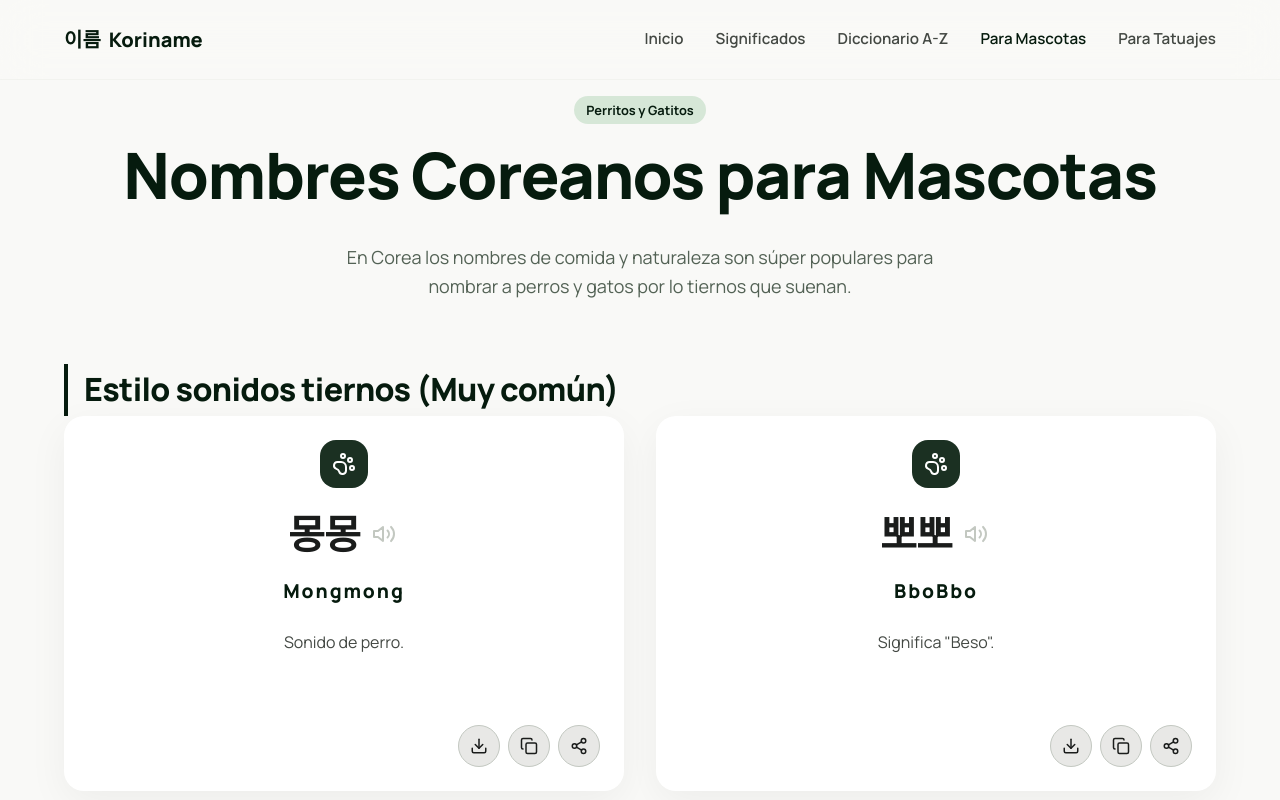
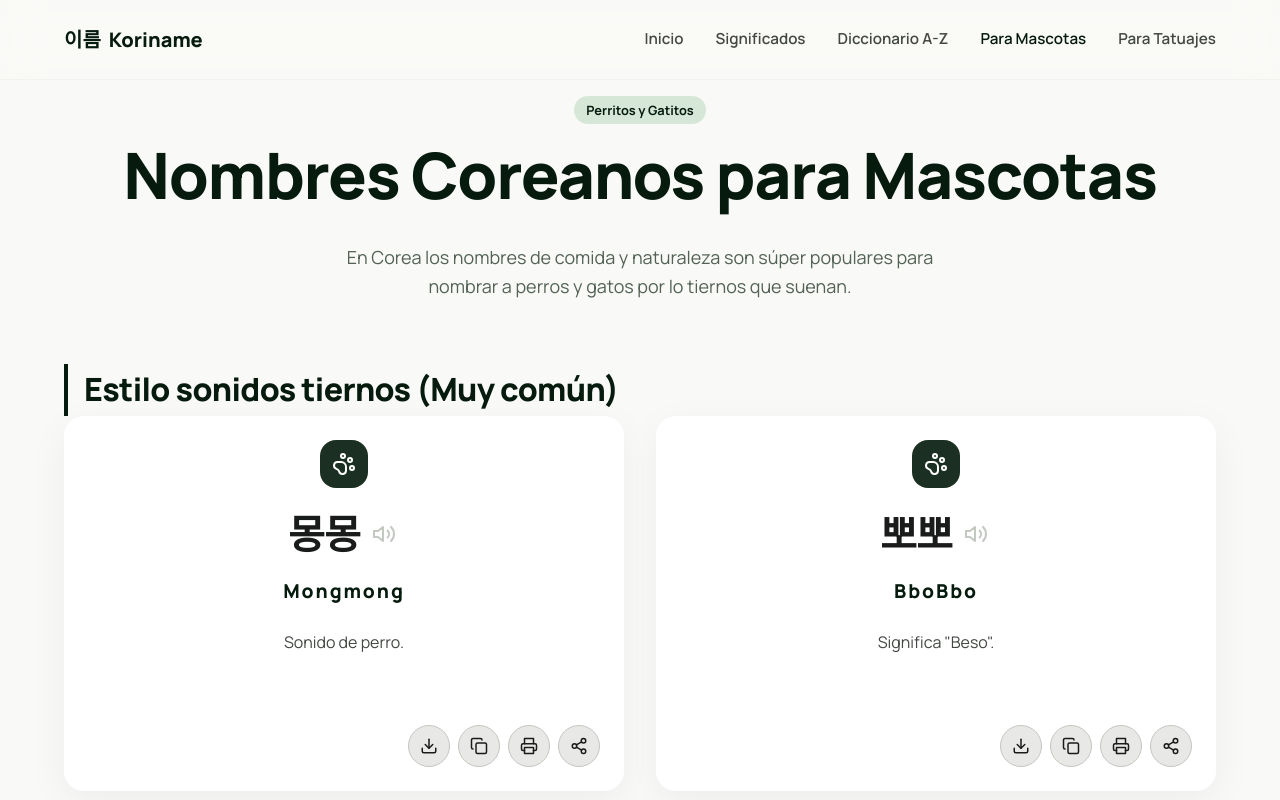
Before and after one commit to cesar20984/mi-nombre-coreano, a React (Vite) app: page /mascotas in a window 1280 px wide. Shown: the top 800 px of the page. Built offline with nearby package versions, Linux system fonts and the light colour scheme.

Commit message:
UI: Reordenar botones de acción según dispositivo (Móvil vs PC) en etiquetas y tarjetas

```diff
--- a/src/components/LabelCreator.jsx
+++ b/src/components/LabelCreator.jsx
@@ -224,18 +224,12 @@ export default function LabelCreator({ result }) {
         ))}
       </div>
 
-      <div style={{
-        display: 'grid',
-        gridTemplateColumns: isDesktop ? 'repeat(4, 1fr)' : 'repeat(2, 1fr)',
-        gap: '0.75rem',
-        maxWidth: '600px',
-        margin: '0 auto'
-      }}>
-        <button className="btn btn-primary" onClick={handleDownload} style={{ width: '100%', justifyContent: 'center' }}>
+      <div className="action-buttons-container grid-layout" style={{ maxWidth: '600px' }}>
+        <button className="btn btn-primary btn-order-download" onClick={handleDownload} style={{ width: '100%', justifyContent: 'center' }}>
           <Download size={18} /> <span style={{ fontSize: '0.9rem' }}>Guardar</span>
         </button>
 
-        <button className="btn" onClick={handleCopy} style={{
+        <button className="btn btn-order-copy" onClick={handleCopy} style={{
           width: '100%', justifyContent: 'center',
           backgroundColor: copying ? 'var(--success-container)' : 'var(--surface-container-high)',
           color: copying ? 'var(--on-success-container)' : 'var(--on-surface)',
@@ -245,15 +239,13 @@ export default function LabelCreator({ result }) {
           <span style={{ fontSize: '0.9rem' }}>{copying ? 'Copiado' : 'Copiar'}</span>
         </button>
 
-        <button className="btn" onClick={handleShare} style={{ width: '100%', justifyContent: 'center', backgroundColor: 'var(--surface-container-high)', color: 'var(--on-surface)', border: '1px solid var(--outline-variant)' }}>
+        <button className="btn btn-order-share" onClick={handleShare} style={{ width: '100%', justifyContent: 'center', backgroundColor: 'var(--surface-container-high)', color: 'var(--on-surface)', border: '1px solid var(--outline-variant)' }}>
           <Share2 size={18} /> <span style={{ fontSize: '0.9rem' }}>Compartir</span>
         </button>
 
-        {isDesktop && (
-          <button className="btn" onClick={handlePrint} style={{ width: '100%', justifyContent: 'center', backgroundColor: 'var(--surface-container-high)', color: 'var(--on-surface)', border: '1px solid var(--outline-variant)' }}>
-            <Printer size={18} /> <span style={{ fontSize: '0.9rem' }}>Imprimir</span>
-          </button>
-        )}
+        <button className="btn btn-print btn-order-print" onClick={handlePrint} style={{ width: '100%', justifyContent: 'center', backgroundColor: 'var(--surface-container-high)', color: 'var(--on-surface)', border: '1px solid var(--outline-variant)' }}>
+          <Printer size={18} /> <span style={{ fontSize: '0.9rem' }}>Imprimir</span>
+        </button>
       </div>
 
       {!isDesktop && (
--- a/src/components/ShareableItemCard.jsx
+++ b/src/components/ShareableItemCard.jsx
@@ -1,7 +1,7 @@
 import { useState, useRef } from 'react';
-import { Download, Copy, Share2, Check } from 'lucide-react';
+import { Download, Copy, Share2, Check, Printer } from 'lucide-react';
 import SpeakButton from './SpeakButton';
-import { copyAsImage, shareAsImage, downloadAsImage } from '../utils/shareUtils';
+import { copyAsImage, shareAsImage, downloadAsImage, printAsImage } from '../utils/shareUtils';
 
 /**
  * Reusable card for list items (pets, tattoos, dictionary)
@@ -22,6 +22,7 @@ export default function ShareableItemCard({
   const handleDownload = () => downloadAsImage(cardRef.current, `koriname-${roman}`, '#ffffff');
   const handleCopy = () => copyAsImage(cardRef.current, '#ffffff', setCopying);
   const handleShare = () => shareAsImage(cardRef.current, '#ffffff', shareTitle, shareText);
+  const handlePrint = () => printAsImage(cardRef.current, '#ffffff', shareTitle);
 
   return (
     <div className="card hover-up" style={{
@@ -80,17 +81,13 @@ export default function ShareableItemCard({
       </div>
 
       {/* Action Buttons - Ignored in capture */}
-      <div data-html2canvas-ignore="true" style={{
-        marginTop: '0.5rem',
-        display: 'flex',
-        justifyContent: 'flex-end',
-        gap: '0.5rem'
-      }}>
-        <button onClick={handleDownload} className="btn-icon" title="Guardar imagen"><Download size={18} /></button>
-        <button onClick={handleCopy} className="btn-icon" title="Copiar" style={{ background: copying ? 'var(--success-container)' : '' }}>
+      <div data-html2canvas-ignore="true" className="action-buttons-container" style={{ marginTop: '0.5rem' }}>
+        <button onClick={handleDownload} className="btn-icon btn-order-download" title="Guardar imagen"><Download size={18} /></button>
+        <button onClick={handleCopy} className="btn-icon btn-order-copy" title="Copiar" style={{ background: copying ? 'var(--success-container)' : '' }}>
           {copying ? <Check size={18} /> : <Copy size={18} />}
         </button>
-        <button onClick={handleShare} className="btn-icon" title="Compartir"><Share2 size={18} /></button>
+        <button onClick={handleShare} className="btn-icon btn-order-share" title="Compartir"><Share2 size={18} /></button>
+        <button onClick={handlePrint} className="btn-icon btn-print btn-order-print" title="Imprimir"><Printer size={18} /></button>
       </div>
     </div>
   );
--- a/src/index.css
+++ b/src/index.css
@@ -178,6 +178,39 @@ h1, h2, h3, h4, h5, h6 {
 
 
 
+
+/* Action buttons ordering */
+.action-buttons-container {
+  display: flex;
+  gap: 0.5rem;
+  justify-content: flex-end;
+}
+
+.action-buttons-container.grid-layout {
+  display: grid;
+  grid-template-columns: repeat(3, 1fr); /* Mobile: 3 buttons visible */
+  margin: 0 auto;
+  gap: 0.75rem;
+}
+
+/* Mobile defaults: Share, Download, Copy */
+.btn-print { display: none !important; }
+.btn-order-share { order: 1; }
+.btn-order-download { order: 2; }
+.btn-order-copy { order: 3; }
+.btn-order-print { order: 4; }
+
+/* Desktop overrides: Download, Copy, Print, Share */
+@media (min-width: 768px) {
+  .btn-print { display: flex !important; }
+  .action-buttons-container.grid-layout {
+    grid-template-columns: repeat(4, 1fr);
+  }
+  .btn-order-download { order: 1; }
+  .btn-order-copy { order: 2; }
+  .btn-order-print { order: 3; }
+  .btn-order-share { order: 4; }
+}
 
 .grid-cols-2 {
   display: grid;
```
